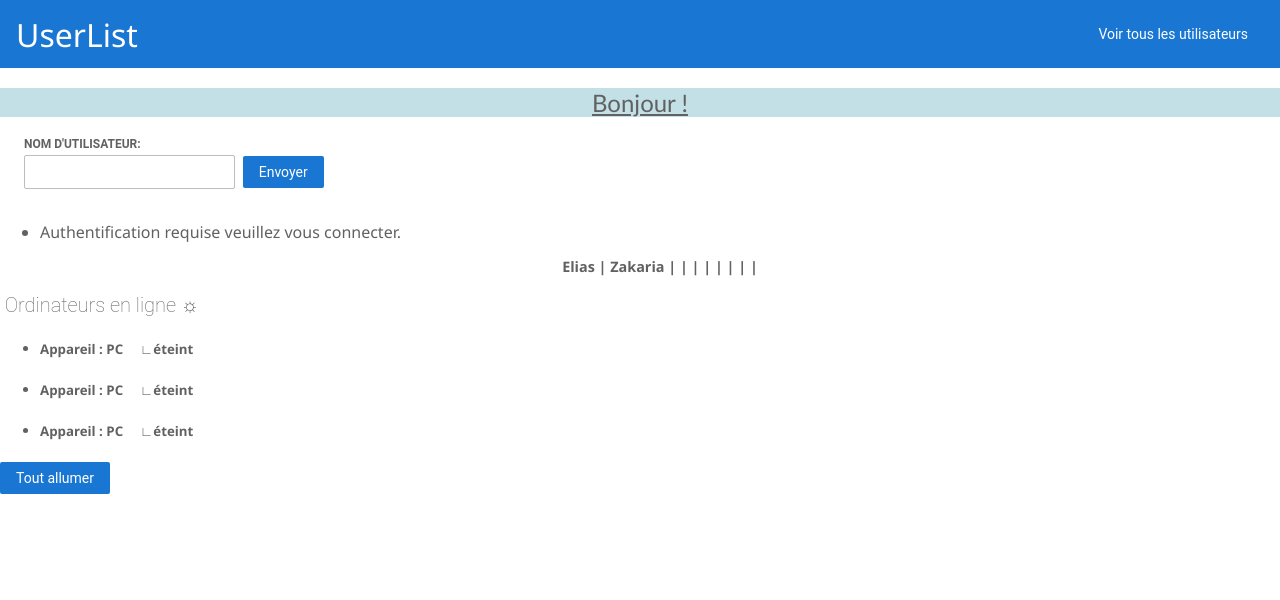
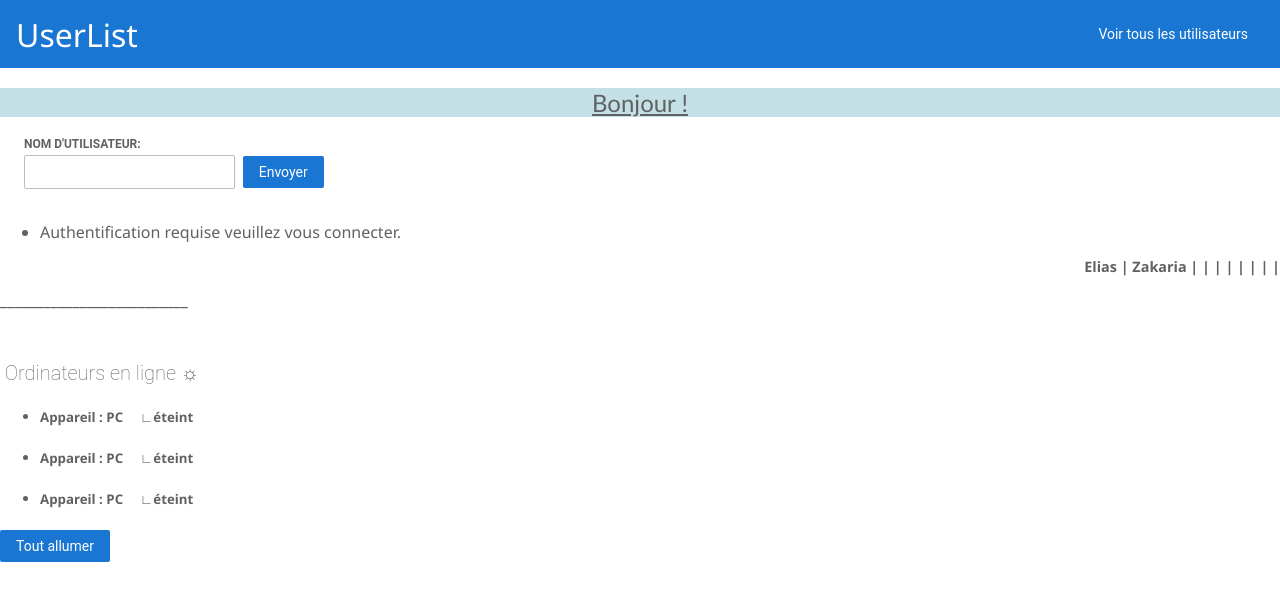
Before and after one commit to efarssi/finalversionuserlist, an Angular app: page / in a window 1280 px wide. Shown: the top 600 px of the page. Built offline with nearby package versions, Linux system fonts and the light colour scheme.

Commit message:
3 files modified

```diff
--- a/src/app/appareil/appareil.component.html
+++ b/src/app/appareil/appareil.component.html
@@ -1,3 +1,4 @@
+
 <li>
   <h5>Appareil : {{ appareilName }}     ∟{{ getStatus()}}</h5>
 </li>
--- a/src/app/utilisateur/utilisateur.component.css
+++ b/src/app/utilisateur/utilisateur.component.css
@@ -13,7 +13,7 @@ h2 {
  }
 
 h3 {
- text-align: center;
+ text-align: right;
  width: 100%;
  font-size:90%;
  font-family: Segoe UI;
--- a/src/app/utilisateur/utilisateur.component.html
+++ b/src/app/utilisateur/utilisateur.component.html
@@ -12,3 +12,6 @@
   <h3>{{nom1}}{{virgule}}{{nom2}}{{virgule}}{{nom3}}{{virgule}}{{nom4}}{{virgule}}{{nom5}}{{virgule}}{{nom6}}{{virgule}}{{nom7}}{{virgule}}{{nom8}}{{virgule}}{{nom9}}{{virgule}}{{nom10}}</h3>
 
 </ul>
+
+__________________________
+<p> </p>
```
